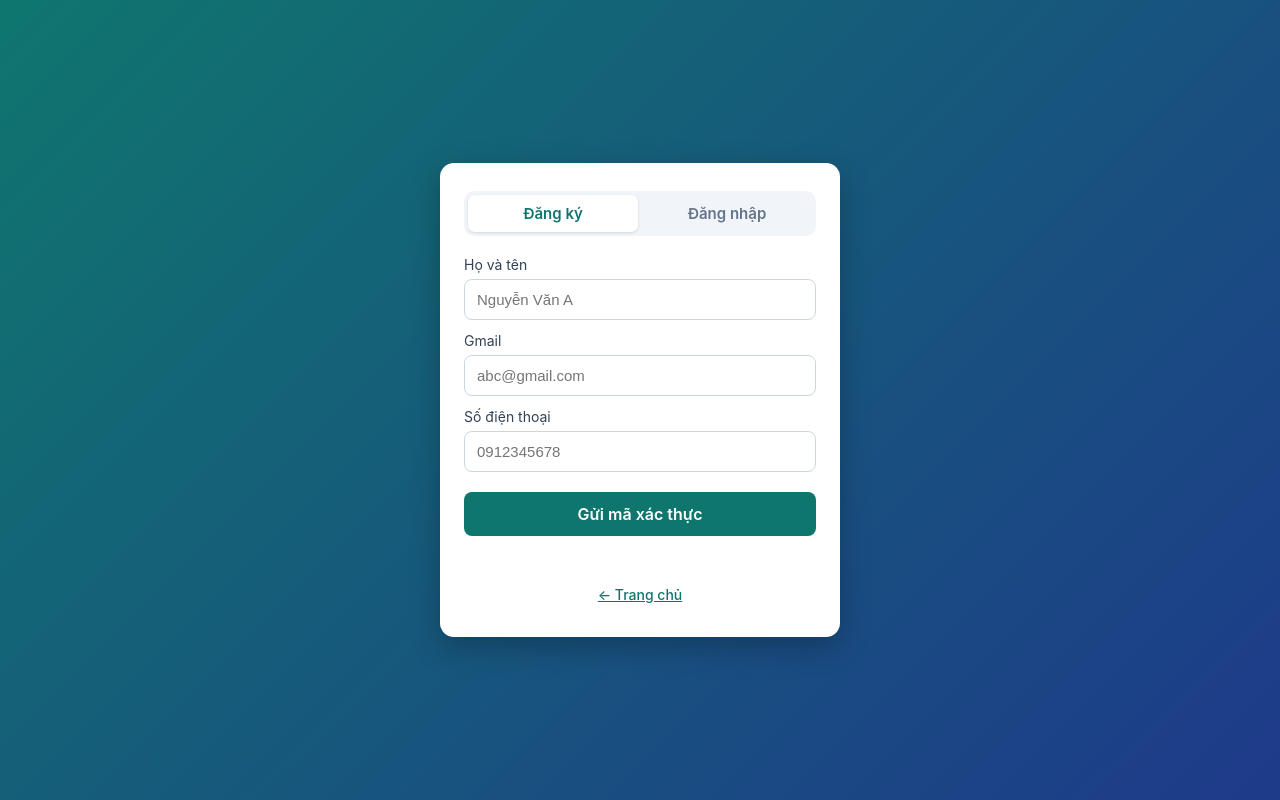
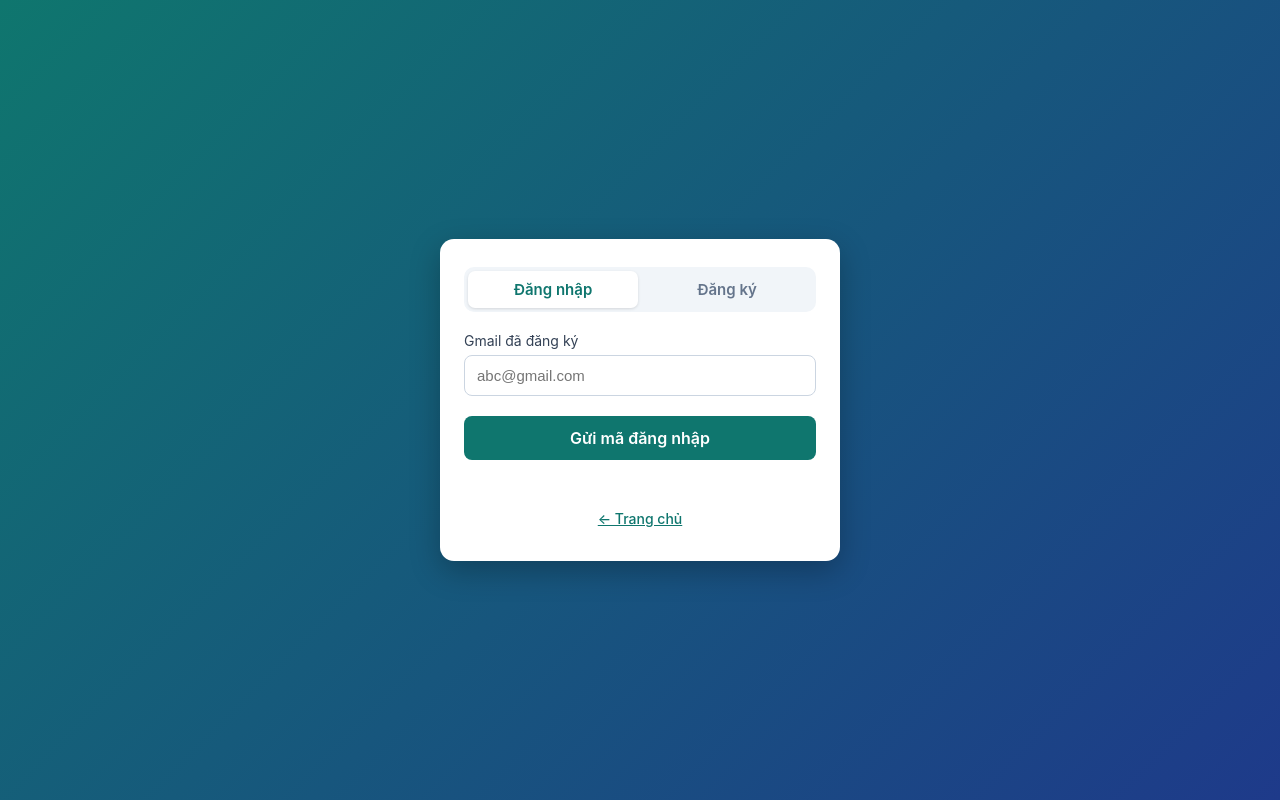
Before and after one commit to TaThanhHa/IOT_CK_2026, a website: page khach/dangnhap.html in a window 1280 px wide. Drawn offline with Linux system fonts and the light colour scheme.

Commit message:
dao giao dien mac dinh

```diff
--- a/khach/dangnhap.html
+++ b/khach/dangnhap.html
@@ -9,12 +9,12 @@
 <body>
   <div class="card">
     <div class="tabs" id="tabs">
-      <button type="button" class="tab active" data-view="reg">Đăng ký</button>
-      <button type="button" class="tab" data-view="login">Đăng nhập</button>
+      <button type="button" class="tab active" data-view="login">Đăng nhập</button>
+      <button type="button" class="tab" data-view="reg">Đăng ký</button>
     </div>
 
     <!-- Đăng ký -->
-    <form class="view" id="reg">
+    <form class="view hidden" id="reg">
       <label for="name">Họ và tên</label>
       <input id="name" required maxlength="100" placeholder="Nguyễn Văn A">
 
@@ -31,7 +31,7 @@
     </form>
 
     <!-- Đăng nhập -->
-    <form class="view hidden" id="login">
+    <form class="view" id="login">
       <label for="loginEmail">Gmail đã đăng ký</label>
       <input id="loginEmail" type="email" required placeholder="abc@gmail.com"
              pattern="[a-zA-Z0-9.+]+@gmail\.com" title="Chỉ chấp nhận địa chỉ @gmail.com">
@@ -66,7 +66,7 @@
 
   <script src="/common.js"></script>
   <script>
-    let mode = 'register';  // mã PIN đang dùng cho 'register' hay 'login'
+    let mode = 'login';     // mã PIN đang dùng cho 'register' hay 'login'
     let info = null;        // thông tin đang chờ xác thực
 
     // Hiện 1 màn hình, ẩn các màn khác; thanh tab chỉ hiện ở Đăng ký / Đăng nhập
```
